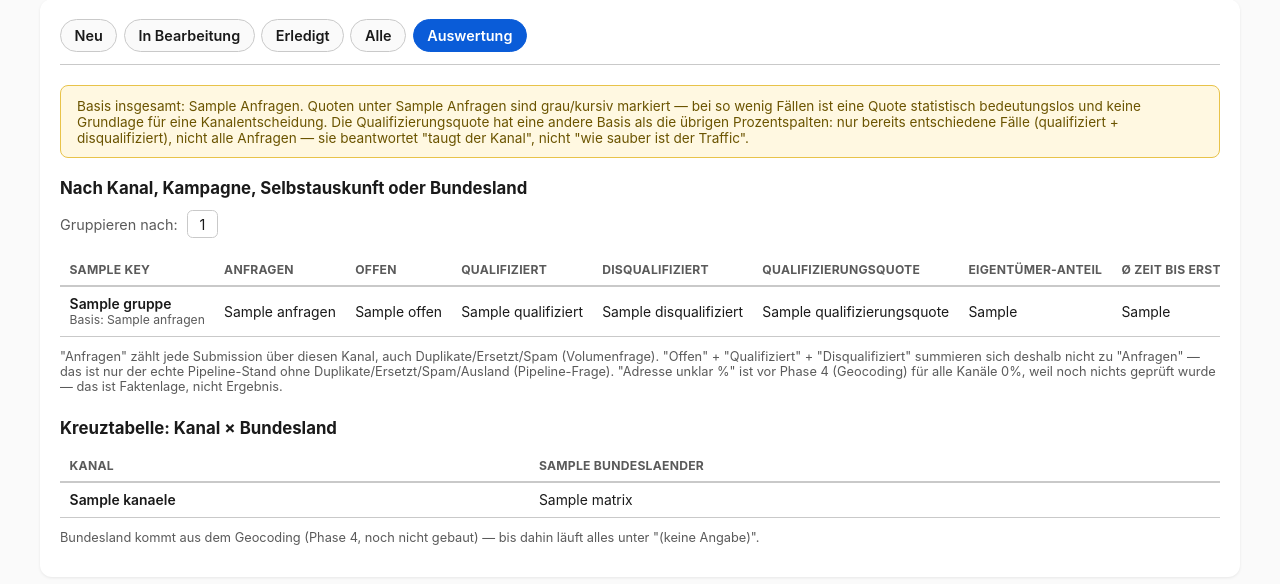
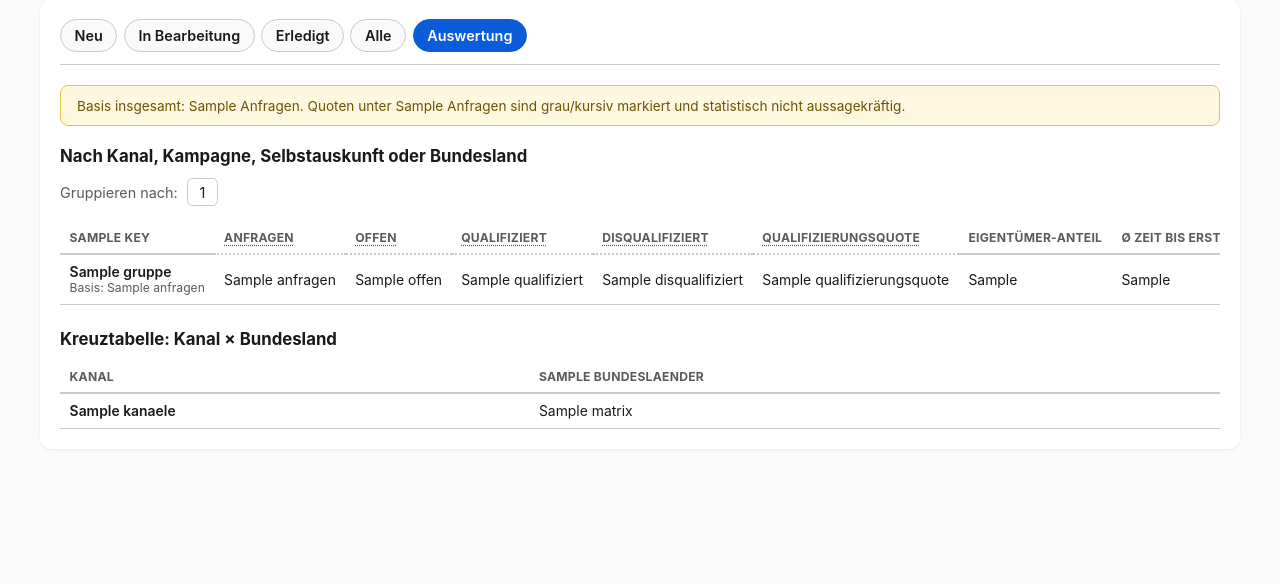
Before and after one commit to MarcoSalzer/planeco-standort-check, a FastAPI app: template app/templates/admin_auswertung.html in a window 1280 px wide. Shown: the part 66-650 px from the top of the page. Run offline with FastAPI, Linux system fonts and the light colour scheme; the template is opened without the code that fills it: most values are stand-ins (such as "Sample title", 1, 10 or a date in 2020); parts of the project's set-up code (start-up, migrations or seed data) failed here and were passed over; some libraries are stand-ins or nearby versions.

Commit message:
Auswertung: interne Entwicklungsstand-Hinweise aus der Oberfläche entfernt
Marco: die Auswertungsseite war zugetextet, darunter Sätze wie "Bundesland
kommt aus dem Geocoding (Phase 4, noch nicht gebaut)" - interne
Projektplanung, die im Produkt gelandet ist und nicht mal mehr stimmt
(Phase 4 ist längst gebaut). Solche Verweise gehören nirgends in die
Oberfläche.

Honesty-Hint auf eine Zeile reduziert (Gesamtzahl + Hinweis auf die
Mindestbasis). Die Erklärung der unterschiedlichen Bezugsgrößen (warum
Anfragen/Offen/Qualifiziert/Disqualifiziert sich nicht aufaddieren, warum
die Qualifizierungsquote eine andere Basis hat) jetzt als title-Tooltip an
den betreffenden Spaltenüberschriften statt als Fließtext-Fußnote. Die
Phase-4-Fußnote unter der Kreuztabelle ersatzlos entfernt, stattdessen ein
Tooltip nur an der Spalte "(keine Angabe)", wenn sie vorkommt. Rest der
Anwendung geprüft (Templates, Python-Strings) - keine weiteren Stellen mit
Konzeptverweisen oder Entwicklungsstand-Hinweisen gefunden.

Co-Authored-By: Claude Sonnet 5 <noreply@anthropic.com>

```diff
--- a/app/templates/admin_auswertung.html
+++ b/app/templates/admin_auswertung.html
@@ -125,6 +125,13 @@
       border-bottom: 2px solid var(--border);
       white-space: nowrap;
     }
+    table.auswertung th[title], table.kreuztabelle th[title] {
+      cursor: help;
+      border-bottom-style: dotted;
+      text-decoration: underline;
+      text-decoration-style: dotted;
+      text-underline-offset: 3px;
+    }
     table.auswertung td, table.kreuztabelle td {
       padding: 0.55rem 0.6rem;
       border-bottom: 1px solid var(--border);
@@ -137,7 +144,6 @@
     .basis-hinweis { display: block; font-weight: 400; font-size: 0.76rem; color: var(--muted); }
     td.quote { }
     td.quote.niedrige-basis { color: var(--muted); font-style: italic; }
-    .fussnote { font-size: 0.8rem; color: var(--muted); margin-top: 0.75rem; }
 
     .empty-state { text-align: center; padding: 3rem 1rem; color: var(--muted); }
   </style>
@@ -157,10 +163,8 @@
     </nav>
 
     <div class="honesty-hint">
-      Basis insgesamt: {{ gesamt_anfragen }} Anfragen. Quoten unter {{ min_basis }} Anfragen sind grau/kursiv markiert
-      — bei so wenig Fällen ist eine Quote statistisch bedeutungslos und keine Grundlage für eine Kanalentscheidung.
-      Die Qualifizierungsquote hat eine andere Basis als die übrigen Prozentspalten: nur bereits entschiedene Fälle
-      (qualifiziert + disqualifiziert), nicht alle Anfragen — sie beantwortet "taugt der Kanal", nicht "wie sauber ist der Traffic".
+      Basis insgesamt: {{ gesamt_anfragen }} Anfragen. Quoten unter {{ min_basis }} Anfragen sind grau/kursiv
+      markiert und statistisch nicht aussagekräftig.
     </div>
 
     <h2 class="section-title">Nach Kanal, Kampagne, Selbstauskunft oder Bundesland</h2>
@@ -177,15 +181,15 @@
         <thead>
           <tr>
             <th>{{ gruppierungen[aktive_gruppierung][0] }}</th>
-            <th>Anfragen</th>
-            <th>Offen</th>
-            <th>Qualifiziert</th>
-            <th>Disqualifiziert</th>
-            <th>Qualifizierungsquote</th>
+            <th title="Jede Submission über diesen Kanal, auch Duplikate, Ersetzte und Spam.">Anfragen</th>
+            <th title="Nur der aktuelle Pipeline-Stand (ohne Duplikate, Ersetzt, Spam, Ausland) — summiert sich zusammen mit Qualifiziert/Disqualifiziert deshalb nicht zu Anfragen.">Offen</th>
+            <th title="Nur der aktuelle Pipeline-Stand (ohne Duplikate, Ersetzt, Spam, Ausland).">Qualifiziert</th>
+            <th title="Nur der aktuelle Pipeline-Stand (ohne Duplikate, Ersetzt, Spam, Ausland).">Disqualifiziert</th>
+            <th title="Basis sind nur bereits entschiedene Fälle (Qualifiziert + Disqualifiziert), nicht alle Anfragen.">Qualifizierungsquote</th>
             <th>Eigentümer-Anteil</th>
             <th>Ø Zeit bis Erstkontakt</th>
             <th>Telefon unlesbar %</th>
-            <th>Adresse unklar %</th>
+            <th title="Adresse mehrdeutig, nicht gefunden oder Geocoding fehlgeschlagen.">Adresse unklar %</th>
             <th>Spam %</th>
           </tr>
         </thead>
@@ -211,12 +215,6 @@
         </tbody>
       </table>
     </div>
-    <p class="fussnote">
-      "Anfragen" zählt jede Submission über diesen Kanal, auch Duplikate/Ersetzt/Spam (Volumenfrage). "Offen" +
-      "Qualifiziert" + "Disqualifiziert" summieren sich deshalb nicht zu "Anfragen" — das ist nur der echte
-      Pipeline-Stand ohne Duplikate/Ersetzt/Spam/Ausland (Pipeline-Frage). "Adresse unklar %" ist vor Phase 4
-      (Geocoding) für alle Kanäle 0%, weil noch nichts geprüft wurde — das ist Faktenlage, nicht Ergebnis.
-    </p>
     {% else %}
     <div class="empty-state"><p>Noch keine Leads für eine Auswertung.</p></div>
     {% endif %}
@@ -229,7 +227,7 @@
           <tr>
             <th>Kanal</th>
             {% for b in kreuztabelle.bundeslaender %}
-            <th>{{ b }}</th>
+            <th {% if b == '(keine Angabe)' %}title="Bundesland nicht ermittelt, z.B. weil das Geocoding noch aussteht oder fehlschlug."{% endif %}>{{ b }}</th>
             {% endfor %}
           </tr>
         </thead>
@@ -245,9 +243,6 @@
         </tbody>
       </table>
     </div>
-    <p class="fussnote">
-      Bundesland kommt aus dem Geocoding (Phase 4, noch nicht gebaut) — bis dahin läuft alles unter "(keine Angabe)".
-    </p>
     {% else %}
     <div class="empty-state"><p>Noch keine Leads für eine Kreuztabelle.</p></div>
     {% endif %}
```
